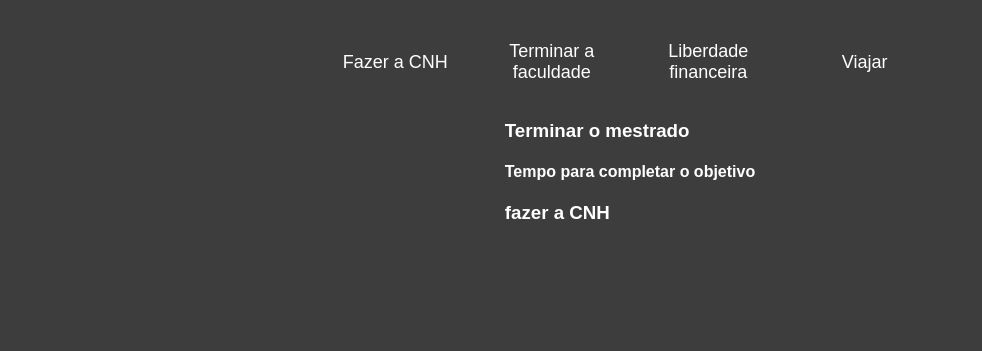
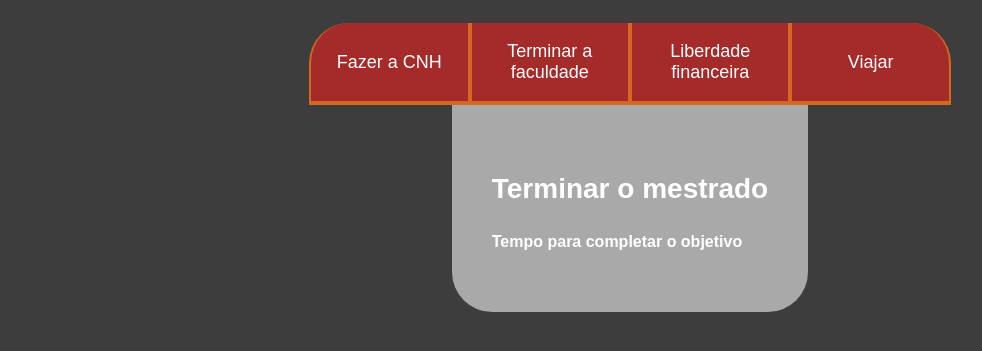
Before and after one commit to pauloarana/projeto2024, a plain HTML site: page projeto almanaque/index.html in a window 1280 px wide. Shown: the part 75-426 px from the top of the page, without its empty margins (10-992 px from the left). Drawn offline with Linux system fonts and the light colour scheme.

Commit message:
Add files via upload

```diff
--- a/projeto almanaque/style.css
+++ b/projeto almanaque/style.css
@@ -1,7 +1,12 @@
 :root {
     --cor-do-fundo: black;
+    --verde--: green;
+    --branco--: white;
+    --botao-ativo: chocolate;
+    --botao-inativo: brown;
+    --texto-fundo: darkgray;
+}
 
-}
 body {
     background-color: rgb(61, 61, 61);
     color: rgb(255, 255, 255);
@@ -14,6 +19,7 @@ flex-direction: column;
 justify-content: center;
 align-items: center;
 max-width: 1200px;
+width: 100%;
 margin: 0 auto;
 }
 
@@ -24,13 +30,13 @@ margin: 0 auto;
 }
 
 .titulo-principal span {
-    color: var(--verde);
+    color: var(--verde--);
 }
 
 .botao {
     font-family: 'Chakra Patch', sans-serif;
     background-color: var(--botao-inativo);
-    color: var(--branco);
+    color: var(--branco--);
     display: flex;
     justify-content: center;
     padding: 1em;
@@ -51,11 +57,32 @@ margin: 0 auto;
     display: block;
 }
 
-.ativo{
+.botao.ativo{
     background-color: var(--botao-ativo);
-    border-bottom: 4px solid var(--verde);
+    border-bottom: 4px solid var(--verde--);
 }
 
+.abas-textos{
+    background-color: var(--texto-fundo);
+    padding: 40px;
+    border-radius: 0 0 40px 40px;
+}
+
+.aba-conteudo.ativo{
+    display: block;
+}
+
+.aba-conteudo{
+    display: none;
+}
+
+.aba-conteudo-titulo-principal{
+    font-size: 28px;
+    text-align: center;
+}
+.aba-conteudo-titulo-secundario{
+
+}
 @media screen and (min-width: 768px) {
     .botoes {
         display: flex;
@@ -65,7 +92,7 @@ margin: 0 auto;
         border-radius: 40px 0 0 0;
     }
 
-    .botao: :last-child {
+    .botao:last-child {
         border-radius: 0 40px 0 0;
     }
 }
```
